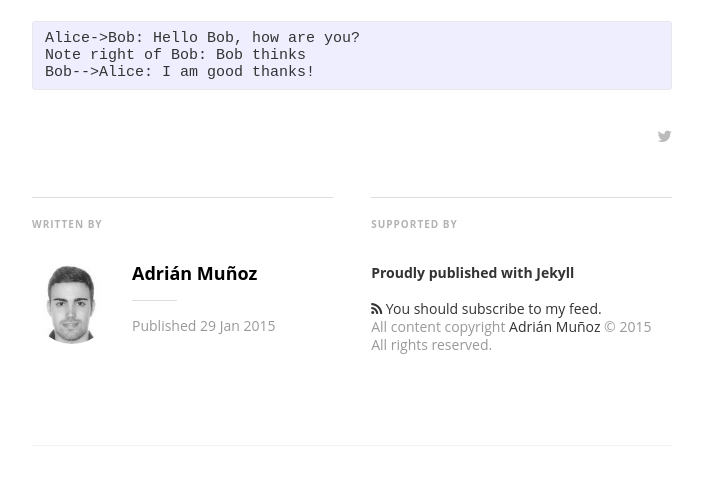
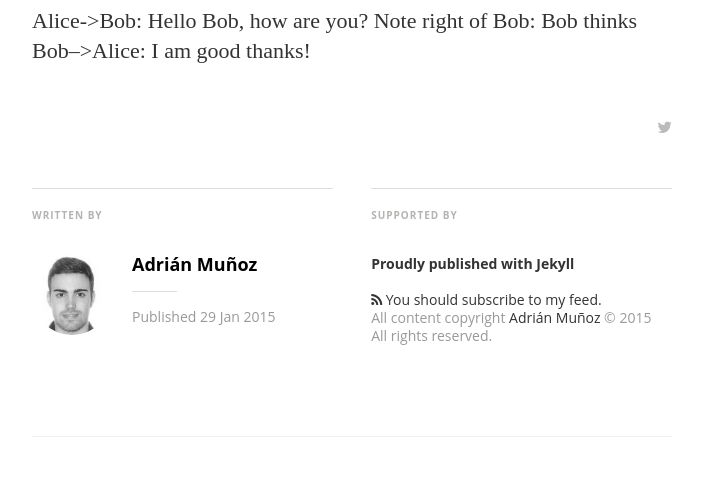
Before and after one commit to adrianmugnoz/adrianmugnoz.github.com.antiguo, a Jekyll site: the page built from _posts/2015-01-30-post_prueba.markdown, in a window 1280 px wide and 900 px high, scrolled down 1470 px, cut to the strip 252-735 px from the top of the window. Shown: the whole strip, without its empty margins (288-991 px from the left). Built offline with Jekyll 4.4.1, drawn with Linux system fonts in a browser that asks for light colours; nearby versions of some CDN libraries; some web fonts are replaced; Markdown is read by kramdown in place of the engine named in the settings; formulas are drawn with MathJax 3; comment, search, counter and statistics services are not loaded.

Commit message:
Update 2015-01-30-post_prueba.markdown

````diff
--- a/_posts/2015-01-30-post_prueba.markdown
+++ b/_posts/2015-01-30-post_prueba.markdown
@@ -24,8 +24,6 @@ $$ \mathbf{X}\_{n,p} = \mathbf{A}\_{n,k} \mathbf{B}\_{k,p} $$
 
 ![gif barça](https://lh5.googleusercontent.com/k2Wq8qYMO1baqLwJ8a3fPXFyWCNNdoNYM9BFq73YvoQ=s0 "elscatalans.gif")
 
-```sequence
 Alice->Bob: Hello Bob, how are you?
 Note right of Bob: Bob thinks
 Bob-->Alice: I am good thanks!
-```
````
